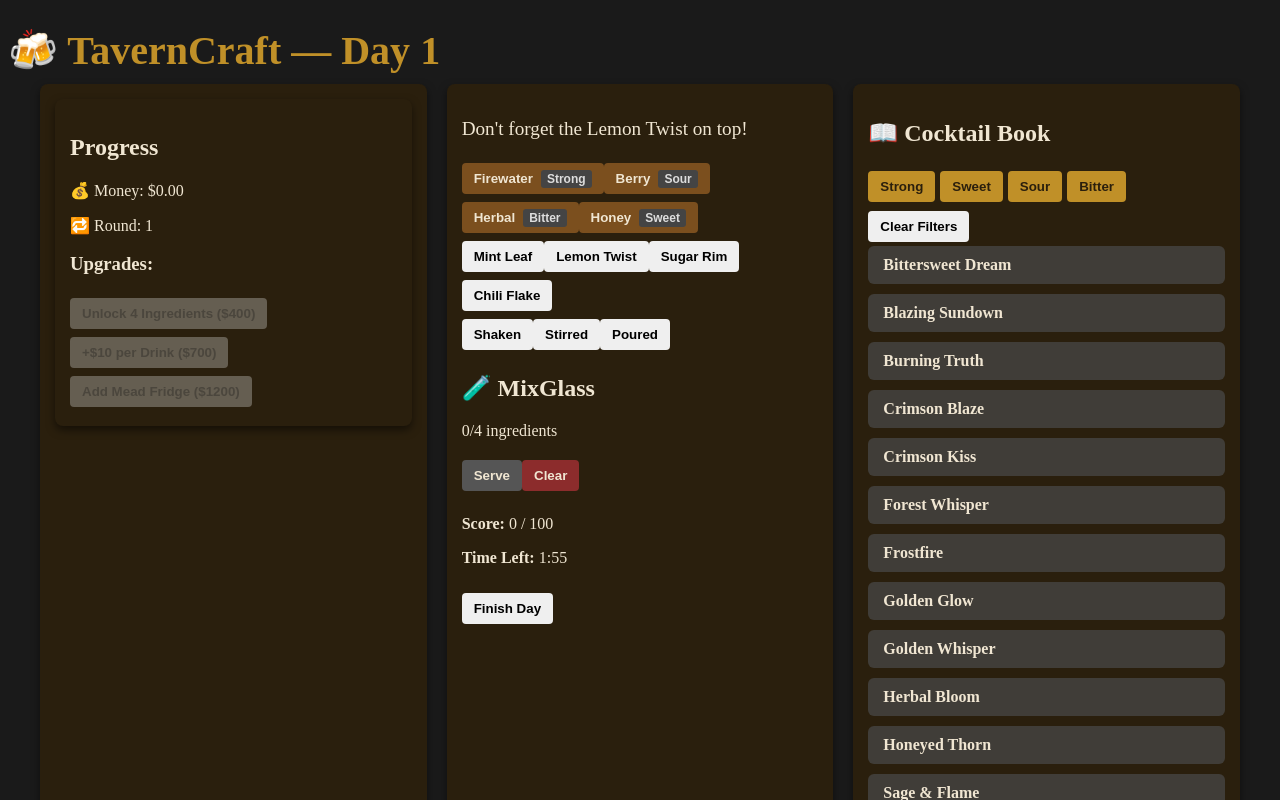
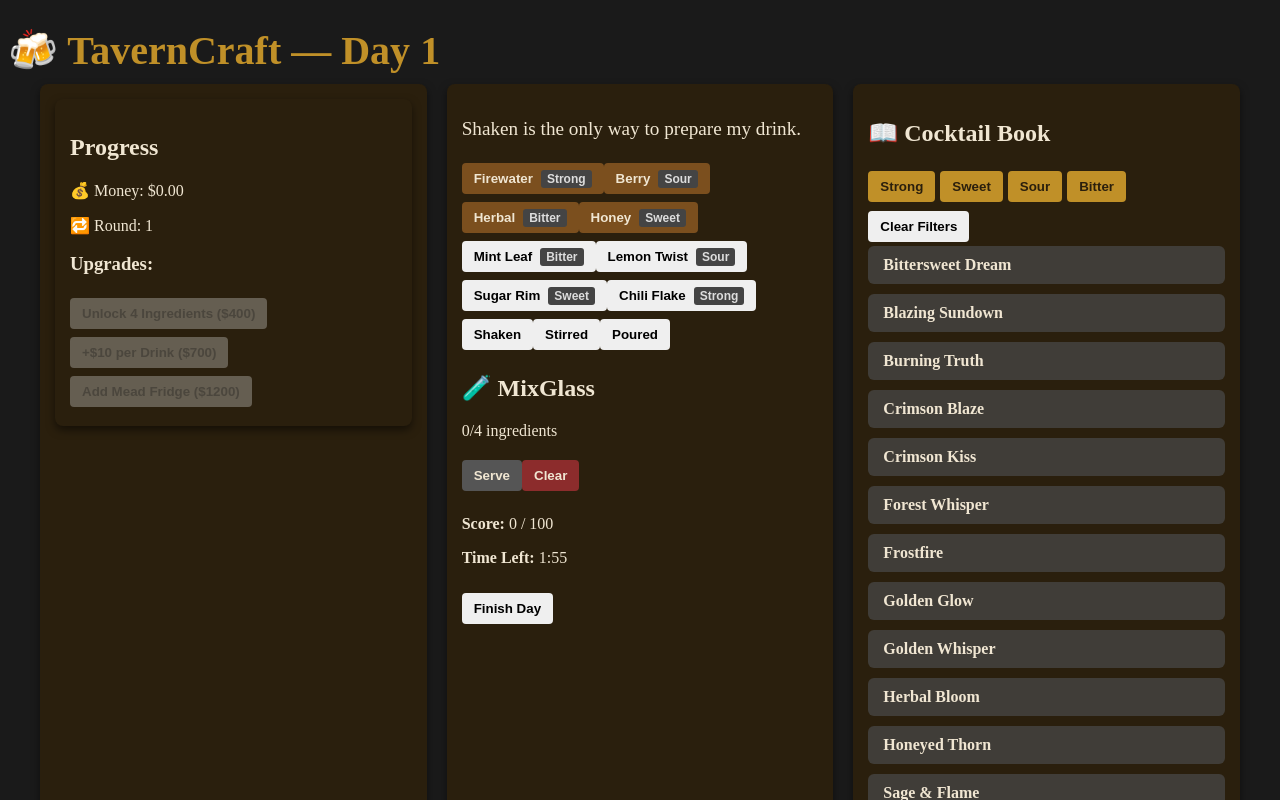
Before and after one commit to JenWillems/Tavern_test, a React (Vite) app: page / in a window 1280 px wide. Shown: the top 800 px of the page. Built offline with nearby package versions, Linux system fonts and the light colour scheme.

Commit message:
added changes, alert show cocktail, garnish has flavor type  name,

```diff
--- a/src/App.jsx
+++ b/src/App.jsx
@@ -82,7 +82,7 @@ export default function App() {
     const handleSelectGarnish = useCallback(
         (name) => {
             if (showReport) return;
-            setGarnish((g) => (g === name ? null : name));
+            setGarnish((g) => (g === name ? null : { name }));
         },
         [showReport]
     );
@@ -97,12 +97,15 @@ export default function App() {
 
     // Serve the drink
     const handleServe = useCallback(() => {
-        const pts = evaluateDrink(mixGlass, mission, garnish, prepMethod);
-        if (pts > 0) {
-            alert(`✅ Served! +${pts} gold.`);
-            setScore((s) => s + pts);
+        const result = evaluateDrink(mixGlass, mission, garnish, prepMethod);
+        if (result.points > 0) {
+            const message = result.isKnownRecipe
+                ? `✅ Perfect ${result.drinkName}! +${result.points} gold.`
+                : `✅ Created ${result.drinkName}! +${result.points} gold.`;
+            alert(message);
+            setScore((s) => s + result.points);
             setDrinksServed((n) => n + 1);
-            progressRef.current?.changeMoney(pts);
+            progressRef.current?.changeMoney(result.points);
         } else {
             alert(`❌ Drink didn't meet requirements. No gold awarded.`);
         }
@@ -200,9 +203,10 @@ export default function App() {
                                 key={g.name}
                                 onClick={() => handleSelectGarnish(g.name)}
                                 disabled={showReport}
-                                className={`button button-garnish${garnish === g.name ? ' selected' : ''}`}
+                                className={`button button-garnish${garnish?.name === g.name ? ' selected' : ''}`}
                             >
                                 {g.name}
+                                <span className="ingredient-tag">{g.type}</span>
                             </button>
                         ))}
                     </div>
@@ -232,7 +236,7 @@ export default function App() {
                             ))}
                             {garnish && (
                                 <li>
-                                    <em>Garnish:</em> {garnish}
+                                    <em>Garnish:</em> {garnish.name} <small>({garnish.type})</small>
                                 </li>
                             )}
                             {prepMethod && (
--- a/src/Cocktail.jsx
+++ b/src/Cocktail.jsx
@@ -1,10 +1,10 @@
 // Cocktail.jsx
 import { useState, useMemo, useCallback } from 'react';
-import { INGREDIENTS, GARNISHES } from './GameLogic';
+import { INGREDIENTS, GARNISHES, PREP_METHODS } from './GameLogic';
 import { cocktailRecipes } from './CocktailData';
 
-// De drie mogelijk serving methodes
-const SERVING_METHODS = ['SHAKEN', 'STIRRED', 'POURED'];
+// Use the same serving methods as defined in GameLogic
+const SERVING_METHODS = PREP_METHODS;
 
 const styles = {
     container: {
--- a/src/GameLogic.js
+++ b/src/GameLogic.js
@@ -19,10 +19,10 @@ export const INGREDIENTS = [
  * Affects drink evaluation for certain missions
  */
 export const GARNISHES = [
-    { name: 'Lemon Twist' },
-    { name: 'Olive' },
-    { name: 'Mint Leaf' },
-    { name: 'Cherry' },
+    { name: 'Chili Flake', type: 'Strong' },
+    { name: 'Lemon Twist', type: 'Sour' },
+    { name: 'Mint Leaf', type: 'Bitter' },
+    { name: 'Sugar Rim', type: 'Sweet' },
 ];
 
 /**
@@ -34,6 +34,15 @@ export const TYPES = ['Sweet', 'Sour', 'Strong', 'Bitter'];
  * Available drink preparation methods
  */
 export const PREP_METHODS = ['Shaken', 'Stirred', 'Poured'];
+
+/**
+ * Mission difficulty multipliers for scoring
+ */
+const DIFFICULTY_MULTIPLIERS = {
+    EASY: 1,
+    MEDIUM: 1.5,
+    HARD: 2
+};
 
 // ============= Helper Functions =============
 
@@ -64,33 +73,128 @@ const getRandomTypes = count =>
  */
 const getRandomIngredient = () => randomItem(INGREDIENTS);
 
+/**
+ * Find a similar cocktail by comparing ingredients
+ * @param {Object} cocktail Base cocktail to compare
+ * @returns {Object} Similar cocktail with one ingredient different
+ */
+const findSimilarCocktail = (cocktail) => {
+    return cocktailRecipes.find(other => {
+        if (other.name === cocktail.name) return false;
+
+        // Check if ingredients are similar (only one different)
+        const baseIngredients = [...cocktail.ingredients].sort();
+        const otherIngredients = [...other.ingredients].sort();
+
+        // Must be same length or one off
+        if (Math.abs(baseIngredients.length - otherIngredients.length) > 1) return false;
+
+        // Count differences
+        const differences = baseIngredients.filter(ing => !otherIngredients.includes(ing)).length +
+                          otherIngredients.filter(ing => !baseIngredients.includes(ing)).length;
+
+        return differences <= 2; // Allow up to 2 ingredient differences
+    });
+};
+
 // ============= Drink Evaluation =============
 
 /**
+ * Generate a name for a drink based on its ingredients and preparation
+ * @param {Array} ingredients List of ingredients used
+ * @param {string|null} prepMethod How the drink was prepared
+ * @param {string|null} garnish Garnish used, if any
+ * @returns {Object} Drink name and whether it matches a known recipe
+ */
+const generateDrinkName = (ingredients, prepMethod = null, garnish = null) => {
+    // First check if it matches any known cocktail recipe exactly
+    const matchingCocktail = cocktailRecipes.find(recipe => {
+        const recipeIngs = [...recipe.ingredients].sort();
+        const drinkIngs = ingredients.map(i => i.name).sort();
+
+        const ingredientsMatch = recipeIngs.length === drinkIngs.length &&
+            recipeIngs.every((v, i) => v === drinkIngs[i]);
+
+        const garnishMatch = !recipe.garnishes ||
+            (garnish?.name && recipe.garnishes.includes(garnish.name));
+
+        const prepMatch = !recipe.serving ||
+            prepMethod === recipe.serving;
+
+        return ingredientsMatch && garnishMatch && prepMatch;
+    });
+
+    if (matchingCocktail) {
+        return {
+            name: matchingCocktail.name,
+            isKnownRecipe: true
+        };
+    }
+
+    // If no match, generate a descriptive name
+    const types = [...new Set(ingredients.map(i => i.type))];
+    const mainFlavor = types.length === 1 ? types[0] :
+        types.length === 2 ? `${types[0]}-${types[1]}` : 'Mixed';
+
+    // Get ingredient names without duplicates
+    const uniqueIngredients = [...new Set(ingredients.map(i => i.name))];
+
+    // Create base name from ingredients
+    let name = uniqueIngredients.join('-');
+
+    // Add preparation method if specified
+    if (prepMethod) {
+        name = `${prepMethod} ${name}`;
+    }
+
+    // Add garnish if specified and include its type
+    if (garnish?.name) {
+        name += ` with ${garnish.name} (${garnish.type})`;
+    }
+
+    return {
+        name,
+        isKnownRecipe: false
+    };
+};
+
+/**
  * Evaluate a drink against the current mission requirements
- * Returns points earned based on how well the drink matches the mission
+ * Returns points earned and drink information
  *
  * @param {Array} mixGlass - Array of ingredients in the current drink
  * @param {Object} mission - Current mission requirements
  * @param {string|null} garnish - Applied garnish, if any
  * @param {string|null} prepMethod - Preparation method used
- * @returns {number} Points earned for the drink
+ * @returns {Object} Evaluation results including points and drink name
  */
 export function evaluateDrink(mixGlass, mission, garnish = null, prepMethod = null) {
-    if (!mission) return 0;
+    if (!mission) return { points: 0, drinkName: '' };
+
+    // Generate drink name first
+    const { name: drinkName, isKnownRecipe } = generateDrinkName(mixGlass, prepMethod, garnish);
 
     // Helper function to check cocktail requirements
     const checkCocktailMatch = (cocktail) => {
-        // Check ingredients
-        const ingNames = mixGlass.map(i => i.name).sort();
-        const target = [...cocktail.ingredients].sort();
-        const ingredientsMatch = ingNames.length === target.length &&
-            target.every((v, i) => v === ingNames[i]);
+        // Check ingredients with exact counts
+        const ingCounts = {};
+        mixGlass.forEach(ing => {
+            ingCounts[ing.name] = (ingCounts[ing.name] || 0) + 1;
+        });
+
+        const recipeCounts = {};
+        cocktail.ingredients.forEach(ing => {
+            recipeCounts[ing] = (recipeCounts[ing] || 0) + 1;
+        });
+
+        // Check if ingredient counts match exactly
+        const ingredientsMatch = Object.keys({ ...ingCounts, ...recipeCounts }).every(ing =>
+            ingCounts[ing] === recipeCounts[ing]
+        );
 
         // Check garnish if specified
         const garnishMatch = !cocktail.garnishes ||
-            (Array.isArray(cocktail.garnishes) &&
-            cocktail.garnishes.includes(garnish));
+            (garnish && cocktail.garnishes.includes(garnish.name));
 
         // Check preparation method if specified
         const servingMatch = !cocktail.serving ||
@@ -99,45 +203,90 @@ export function evaluateDrink(mixGlass, mission, garnish = null, prepMethod = nu
         return ingredientsMatch && garnishMatch && servingMatch;
     };
 
-    // Evaluate based on mission type
+    // Calculate points based on mission type
+    let points = 0;
     switch (mission.missionType) {
-        case 'cocktail':
-            return checkCocktailMatch(mission.targetCocktail) ? 30 : 0;
+        case 'cocktail': {
+            const match = checkCocktailMatch(mission.targetCocktail);
+            points = match ? Math.floor(30 * (mission.difficulty || 1)) : 0;
+            break;
+        }
 
-        case 'flavor':
-            // Count ingredients of required type
+        case 'similarCocktail': {
+            const matchesTarget = checkCocktailMatch(mission.targetCocktail);
+            const matchesSimilar = checkCocktailMatch(mission.similarCocktail);
+            points = (matchesTarget || matchesSimilar) ?
+                Math.floor(35 * DIFFICULTY_MULTIPLIERS.MEDIUM) : 0;
+            break;
+        }
+
+        case 'cocktailVariation': {
+            // Base ingredients must match except for the specified substitution
+            const ingNames = mixGlass.map(i => i.name).sort();
+            const targetIngs = [...mission.targetCocktail.ingredients]
+                .map(ing => ing === mission.originalIngredient ? mission.substitution : ing)
+                .sort();
+
+            const ingredientsMatch = ingNames.length === targetIngs.length &&
+                targetIngs.every((v, i) => v === ingNames[i]);
+
+            // Check garnish and prep method as usual
+            const garnishMatch = !mission.targetCocktail.garnishes ||
+                (Array.isArray(mission.targetCocktail.garnishes) &&
+                mission.targetCocktail.garnishes.includes(garnish.name));
+
+            const servingMatch = !mission.targetCocktail.serving ||
+                mission.targetCocktail.serving === prepMethod;
+
+            points = (ingredientsMatch && garnishMatch && servingMatch) ?
+                Math.floor(40 * DIFFICULTY_MULTIPLIERS.HARD) : 0;
+            break;
+        }
+
+        case 'flavor': {
             const flavorCount = mixGlass.filter(i => i.type === mission.targetType).length;
-            return flavorCount >= mission.requiredCount ? 20 : 0;
+            points = flavorCount >= mission.requiredCount ? 20 : 0;
+            break;
+        }
 
-        case 'ingredient':
-            // Check for specific ingredient
-            return mixGlass.some(i => i.name === mission.targetIngredient.name) ? 20 : 0;
+        case 'ingredient': {
+            points = mixGlass.some(i => i.name === mission.targetIngredient.name) ? 20 : 0;
+            break;
+        }
 
-        case 'preparation':
-            // Check preparation method
-            return prepMethod === mission.targetPrep ? 25 : 0;
+        case 'preparation': {
+            points = prepMethod === mission.targetPrep ? 25 : 0;
+            break;
+        }
 
-        case 'garnishOnly':
-            // Check garnish
-            return garnish === mission.targetGarnish ? 15 : 0;
+        case 'garnishOnly': {
+            const targetGarnish = randomItem(GARNISHES);
+            points = targetGarnish.name === garnish ? 15 : 0;
+            break;
+        }
 
-        case 'noType':
-            // Check no forbidden types are used
-            return !mixGlass.some(i => mission.forbiddenTypes.includes(i.type)) ? 25 : 0;
+        case 'noType': {
+            points = !mixGlass.some(i => mission.forbiddenTypes.includes(i.type)) ? 25 : 0;
+            break;
+        }
 
-        case 'exactCount':
-            // Check exact ingredient count
-            return mixGlass.length === mission.targetCount ? 20 : 0;
+        case 'exactCount': {
+            points = mixGlass.length === mission.targetCount ? 20 : 0;
+            break;
+        }
 
         case 'mixedTypes': {
-            // Check for multiple flavor types with emphasis on primary type
             const primaryCount = mixGlass.filter(i => i.type === mission.targetTypes[0]).length;
-            return primaryCount >= 2 ? mission.targetTypes.length * 10 : 0;
+            points = primaryCount >= 2 ? mission.targetTypes.length * 10 : 0;
+            break;
         }
+    }
 
-        default:
-            return 0;
-    }
+    return {
+        points,
+        drinkName,
+        isKnownRecipe
+    };
 }
 
 // ============= Mission Generation =============
@@ -151,6 +300,18 @@ const missionPhrases = {
         name => `Serve me the legendary "${name}" cocktail.`,
         name => `I've heard great things about the "${name}". Make me one!`,
         name => `One "${name}" please, exactly as written.`,
+        name => `I'm craving a classic "${name}". Mix it up for me!`,
+        name => `Show me your best "${name}" cocktail.`,
+    ],
+    similarCocktail: [
+        (target, similar) => `Make me either a "${target}" or a "${similar}".`,
+        (target, similar) => `I like "${target}" and "${similar}". Surprise me with either!`,
+        (target, similar) => `Give me your take on a "${target}" or "${similar}".`,
+    ],
+    cocktailVariation: [
+        (name, orig, sub) => `Make me a "${name}" but use ${sub} instead of ${orig}.`,
+        (name, orig, sub) => `I want a "${name}" variation - replace the ${orig} with ${sub}.`,
+        (name, orig, sub) => `Mix a "${name}" for me, but substitute ${sub} for the ${orig}.`,
     ],
     flavor: [
         (type, count) => `Give me a ${type.toLowerCase()} drink with at least ${count} ${type.toLowerCase()} ingredients.`,
@@ -163,9 +324,9 @@ const missionPhrases = {
         method => `${method} is the only way to prepare my drink.`,
     ],
     garnish: [
-        garnish => `Don't forget the ${garnish} on top!`,
-        garnish => `I specifically want a ${garnish} garnish.`,
-        garnish => `Make it pretty with a ${garnish}.`,
+        garnish => `I need something with a ${garnish} garnish for that ${GARNISHES.find(g => g.name === garnish)?.type.toLowerCase()} kick!`,
+        garnish => `Add a ${garnish} on top - I love that ${GARNISHES.find(g => g.name === garnish)?.type.toLowerCase()} touch.`,
+        garnish => `Make it fancy with a ${garnish} garnish. I'm in the mood for something ${GARNISHES.find(g => g.name === garnish)?.type.toLowerCase()}.`,
     ],
     noType: [
         types => `I can't handle ${types.join(' or ')} drinks today.`,
@@ -186,7 +347,8 @@ const missionPhrases = {
  */
 export function getRandomMission() {
     const missionTypes = [
-        'cocktail', 'flavor', 'ingredient', 'mixedTypes',
+        'cocktail', 'cocktail', 'similarCocktail', 'cocktailVariation', // More weight to cocktail missions
+        'flavor', 'ingredient', 'mixedTypes',
         'preparation', 'garnishOnly', 'noType', 'exactCount'
     ];
 
@@ -205,7 +367,52 @@ export function getRandomMission() {
                     missionType: 'cocktail',
                     text: phrase('cocktail')(cocktail.name),
                     targetCocktail: cocktail,
+                    difficulty: DIFFICULTY_MULTIPLIERS.EASY,
                     tags: ['cocktail', ...(cocktail.tags || []).map(t => t.toLowerCase())],
+                };
+                break;
+            }
+
+            case 'similarCocktail': {
+                const baseCocktail = randomItem(cocktailRecipes);
+                if (!baseCocktail) continue;
+
+                const similarCocktail = findSimilarCocktail(baseCocktail);
+                if (!similarCocktail) continue;
+
+                mission = {
+                    missionType: 'similarCocktail',
+                    text: phrase('similarCocktail')(baseCocktail.name, similarCocktail.name),
+                    targetCocktail: baseCocktail,
+                    similarCocktail: similarCocktail,
+                    tags: ['cocktail', 'variation'],
+                };
+                break;
+            }
+
+            case 'cocktailVariation': {
+                const cocktail = randomItem(cocktailRecipes);
+                if (!cocktail) continue;
+
+                // Pick a random ingredient to substitute
+                const originalIngredient = randomItem(cocktail.ingredients);
+                if (!originalIngredient) continue;
+
+                // Find a different ingredient of the same type
+                const substitution = randomItem(
+                    INGREDIENTS
+                        .filter(i => i.name !== originalIngredient)
+                        .map(i => i.name)
+                );
+                if (!substitution) continue;
+
+                mission = {
+                    missionType: 'cocktailVariation',
+                    text: phrase('cocktailVariation')(cocktail.name, originalIngredient, substitution),
+                    targetCocktail: cocktail,
+                    originalIngredient,
+                    substitution,
+                    tags: ['cocktail', 'variation'],
                 };
                 break;
             }
@@ -236,12 +443,12 @@ export function getRandomMission() {
             }
 
             case 'garnishOnly': {
-                const targetGarnish = randomItem(GARNISHES).name;
+                const targetGarnish = randomItem(GARNISHES);
                 mission = {
                     missionType: 'garnishOnly',
-                    text: phrase('garnish')(targetGarnish),
-                    targetGarnish,
-                    tags: ['garnish'],
+                    text: phrase('garnish')(targetGarnish.name),
+                    targetGarnish: targetGarnish.name,
+                    tags: ['garnish', targetGarnish.type.toLowerCase()],
                 };
                 break;
             }
```
